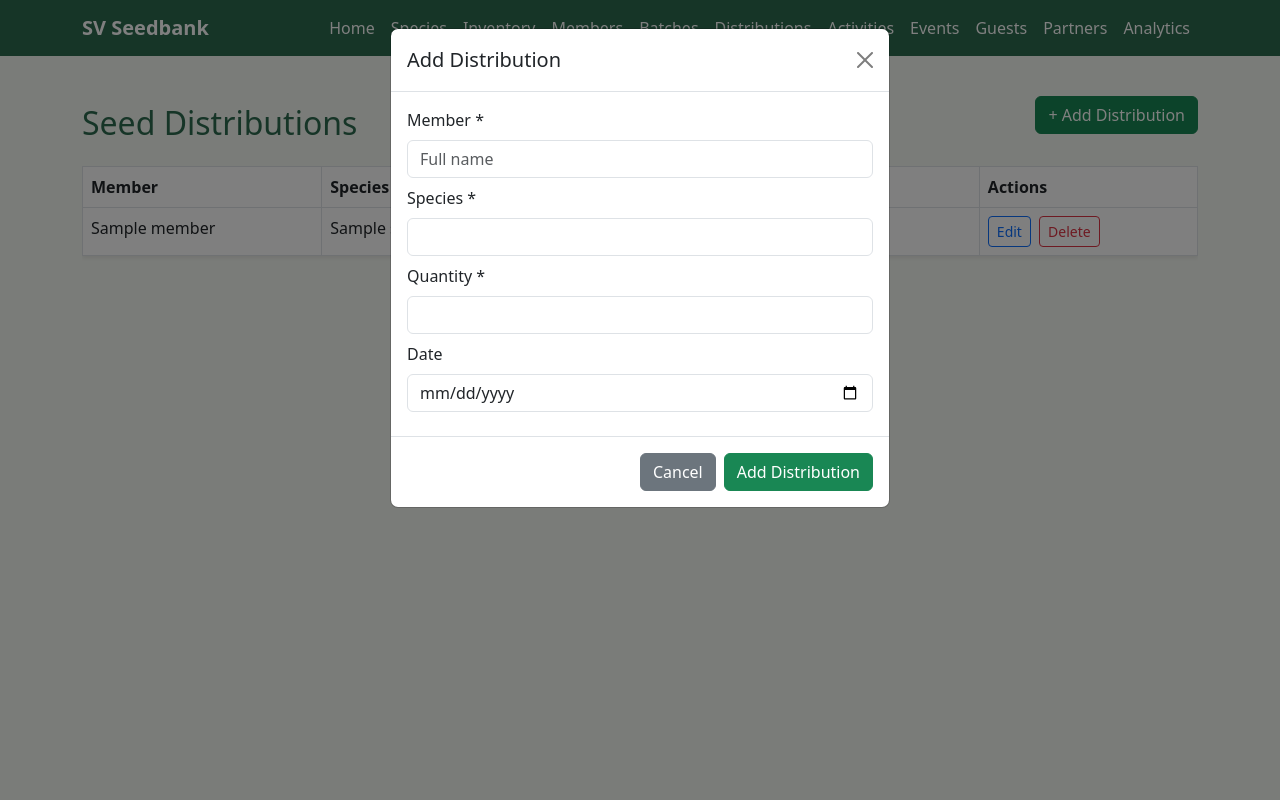
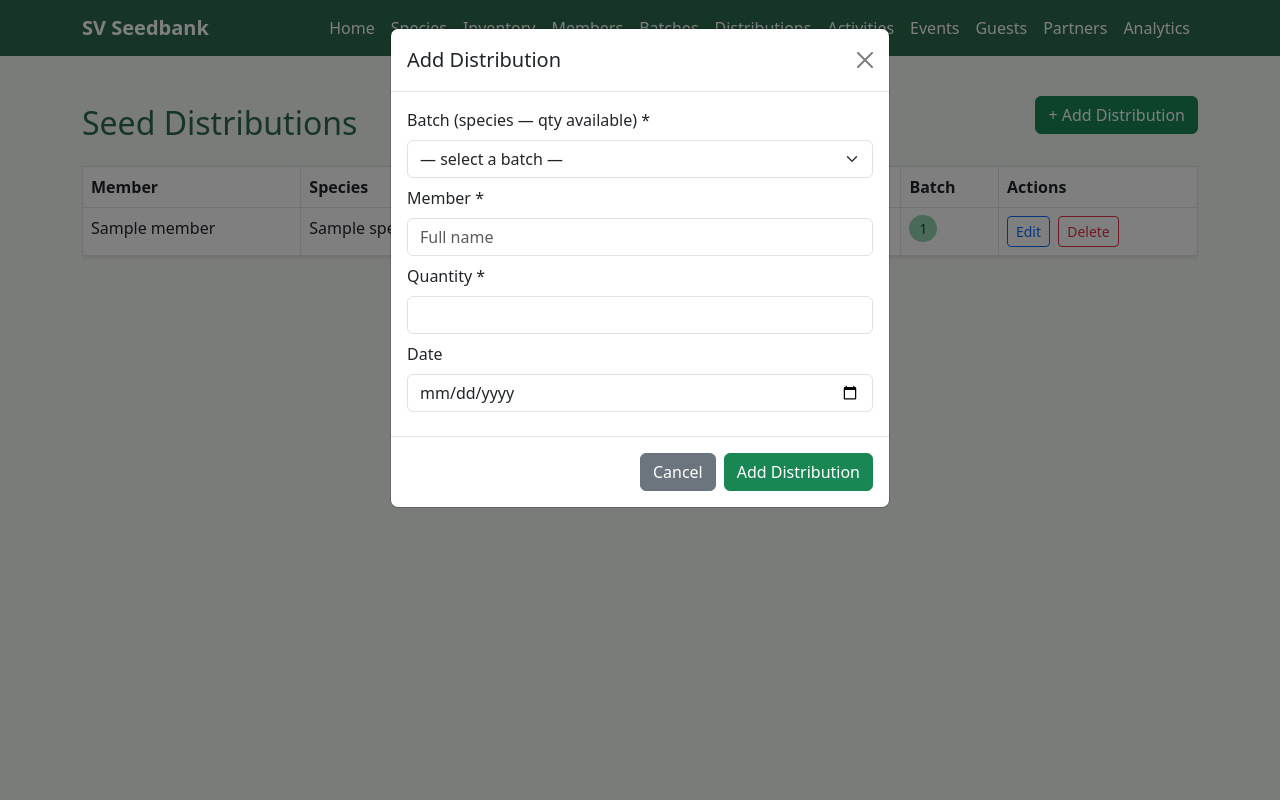
Before and after one commit to mlagrou/seedbank, a Flask app: page /distributions in a window 1280 px wide, after a click on "+ Add Distribution". Run offline with Flask 3, Linux system fonts and the light colour scheme; a database or web service that is not in the repository returns one stand-in record (values such as "Sample title").

Commit message:
Link distributions to batches with live inventory updates
- Distribution form now selects from available batches (species + qty)
- Creating a distribution decrements the batch's current_quantity
- Deleting a distribution restores the quantity back to the batch
- Editing adjusts batch quantity by the quantity difference
- Added runtime.txt for Python 3.12 on Render

Co-Authored-By: Claude Sonnet 4.6 <noreply@anthropic.com>

```diff
--- a/app/app.py
+++ b/app/app.py
@@ -146,27 +146,58 @@ def batch_item(bid):
 def distributions():
     if request.method == "POST":
         d = request.get_json()
+        batch_id = d.get("batch_id", "")
+        quantity = int(d.get("quantity", 0))
+        if batch_id:
+            db["Batch"].update_one(
+                {"_id": ObjectId(batch_id)},
+                {"$inc": {"current_quantity": -quantity}}
+            )
         db["Distribution"].insert_one({
+            "batch_id": batch_id,
             "species": d["species"],
             "member": d["member"],
-            "quantity": int(d.get("quantity", 0)),
+            "quantity": quantity,
             "date": d.get("date", "")
         })
         return jsonify({"ok": True})
     rows = to_list(db["Distribution"].find().sort("date", -1))
-    return render_template("distributions.html", rows=rows)
+    batches = to_list(db["Batch"].find({"current_quantity": {"$gt": 0}}).sort("species", 1))
+    return render_template("distributions.html", rows=rows, batches=batches)
 
 
 @app.route("/distributions/<did>", methods=["PUT", "DELETE"])
 def distributions_item(did):
     if request.method == "DELETE":
+        dist = db["Distribution"].find_one({"_id": ObjectId(did)})
+        if dist and dist.get("batch_id"):
+            try:
+                db["Batch"].update_one(
+                    {"_id": ObjectId(dist["batch_id"])},
+                    {"$inc": {"current_quantity": dist.get("quantity", 0)}}
+                )
+            except Exception:
+                pass
         db["Distribution"].delete_one({"_id": ObjectId(did)})
         return jsonify({"ok": True})
     d = request.get_json()
+    dist = db["Distribution"].find_one({"_id": ObjectId(did)})
+    old_qty = dist.get("quantity", 0) if dist else 0
+    new_qty = int(d.get("quantity", 0))
+    batch_id = d.get("batch_id") or (dist.get("batch_id") if dist else "")
+    if batch_id:
+        try:
+            db["Batch"].update_one(
+                {"_id": ObjectId(batch_id)},
+                {"$inc": {"current_quantity": old_qty - new_qty}}
+            )
+        except Exception:
+            pass
     db["Distribution"].update_one({"_id": ObjectId(did)}, {"$set": {
+        "batch_id": batch_id,
         "species": d["species"],
         "member": d["member"],
-        "quantity": int(d.get("quantity", 0)),
+        "quantity": new_qty,
         "date": d.get("date", "")
     }})
     return jsonify({"ok": True})
--- a/app/templates/distributions.html
+++ b/app/templates/distributions.html
@@ -10,7 +10,7 @@
 <div class="table-responsive">
   <table class="table table-bordered table-hover shadow-sm">
     <thead>
-      <tr><th>Member</th><th>Species</th><th>Quantity</th><th>Date</th><th>Actions</th></tr>
+      <tr><th>Member</th><th>Species</th><th>Quantity</th><th>Date</th><th>Batch</th><th>Actions</th></tr>
     </thead>
     <tbody>
       {% for r in rows %}
@@ -19,6 +19,7 @@
         <td>{{ r.species }}</td>
         <td>{{ r.quantity }}</td>
         <td>{{ r.date }}</td>
+        <td><span class="badge-count">{{ r.batch_id or '—' }}</span></td>
         <td class="text-nowrap">
           <button class="btn btn-sm btn-outline-primary me-1"
             data-id="{{ r._id }}"
@@ -26,6 +27,7 @@
             data-species="{{ r.species }}"
             data-quantity="{{ r.quantity }}"
             data-date="{{ r.date }}"
+            data-batchid="{{ r.batch_id or '' }}"
             onclick="openEdit(this)">Edit</button>
           <button class="btn btn-sm btn-outline-danger"
             data-id="{{ r._id }}"
@@ -45,10 +47,20 @@
         <button type="button" class="btn-close" data-bs-dismiss="modal"></button></div>
       <div class="modal-body">
         <form id="addForm">
+          <div class="mb-2">
+            <label class="form-label">Batch (species — qty available) *</label>
+            <select class="form-select" name="batch_id" id="addBatch" onchange="onBatchChange(this, 'addSpecies')" required>
+              <option value="">— select a batch —</option>
+              {% for b in batches %}
+              <option value="{{ b._id }}" data-species="{{ b.species }}">
+                {{ b.species }} — {{ b.current_quantity }} available
+              </option>
+              {% endfor %}
+            </select>
+          </div>
+          <input type="hidden" name="species" id="addSpecies">
           <div class="mb-2"><label class="form-label">Member *</label>
             <input type="text" class="form-control" name="member" required placeholder="Full name"></div>
-          <div class="mb-2"><label class="form-label">Species *</label>
-            <input type="text" class="form-control" name="species" required></div>
           <div class="mb-2"><label class="form-label">Quantity *</label>
             <input type="number" class="form-control" name="quantity" min="1" required></div>
           <div class="mb-2"><label class="form-label">Date</label>
@@ -72,10 +84,20 @@
       <div class="modal-body">
         <input type="hidden" id="editId">
         <form id="editForm">
+          <div class="mb-2">
+            <label class="form-label">Batch *</label>
+            <select class="form-select" name="batch_id" id="editBatch" onchange="onBatchChange(this, 'editSpecies')" required>
+              <option value="">— select a batch —</option>
+              {% for b in batches %}
+              <option value="{{ b._id }}" data-species="{{ b.species }}">
+                {{ b.species }} — {{ b.current_quantity }} available
+              </option>
+              {% endfor %}
+            </select>
+          </div>
+          <input type="hidden" name="species" id="editSpecies">
           <div class="mb-2"><label class="form-label">Member *</label>
             <input type="text" class="form-control" name="member" id="editMember" required></div>
-          <div class="mb-2"><label class="form-label">Species *</label>
-            <input type="text" class="form-control" name="species" id="editSpecies" required></div>
           <div class="mb-2"><label class="form-label">Quantity *</label>
             <input type="number" class="form-control" name="quantity" id="editQty" min="1" required></div>
           <div class="mb-2"><label class="form-label">Date</label>
@@ -94,12 +116,19 @@
 const addModal = new bootstrap.Modal(document.getElementById('addModal'));
 const editModal = new bootstrap.Modal(document.getElementById('editModal'));
 
+function onBatchChange(select, speciesFieldId) {
+  const opt = select.options[select.selectedIndex];
+  document.getElementById(speciesFieldId).value = opt.dataset.species || '';
+}
+
 function openEdit(btn) {
   document.getElementById('editId').value = btn.dataset.id;
   document.getElementById('editMember').value = btn.dataset.member;
-  document.getElementById('editSpecies').value = btn.dataset.species;
   document.getElementById('editQty').value = btn.dataset.quantity;
   document.getElementById('editDate').value = btn.dataset.date;
+  document.getElementById('editSpecies').value = btn.dataset.species;
+  const sel = document.getElementById('editBatch');
+  sel.value = btn.dataset.batchid;
   editModal.show();
 }
 
@@ -114,7 +143,7 @@ function submitForm(url, method, formId, modal) {
 }
 
 function doDelete(url) {
-  if (!confirm('Delete this distribution? This cannot be undone.')) return;
+  if (!confirm('Delete this distribution? Inventory will be restored. This cannot be undone.')) return;
   fetch(url, { method: 'DELETE' }).then(r => r.json()).then(() => location.reload());
 }
 </script>
--- /dev/null
+++ b/runtime.txt
@@ -0,0 +1 @@
+python-3.12.10
```
